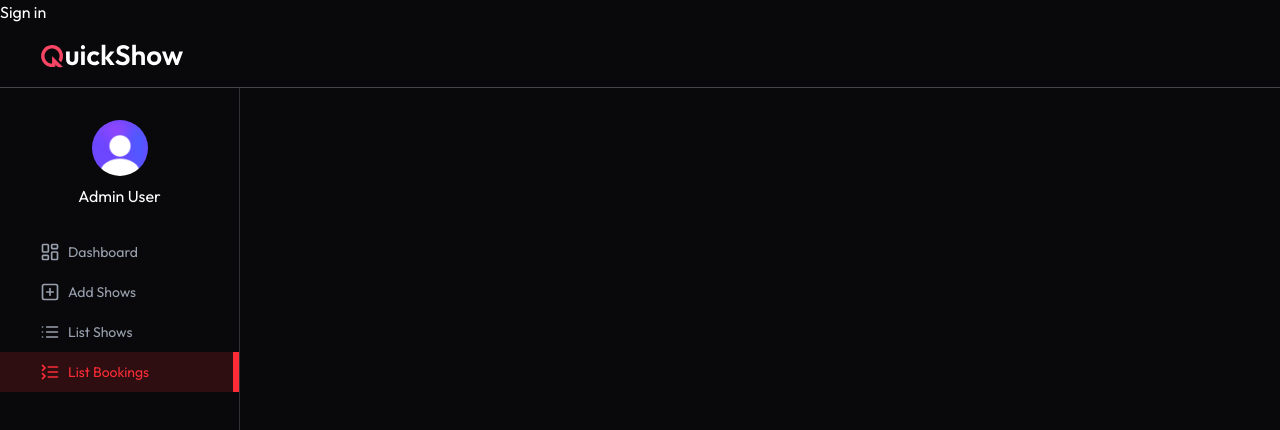
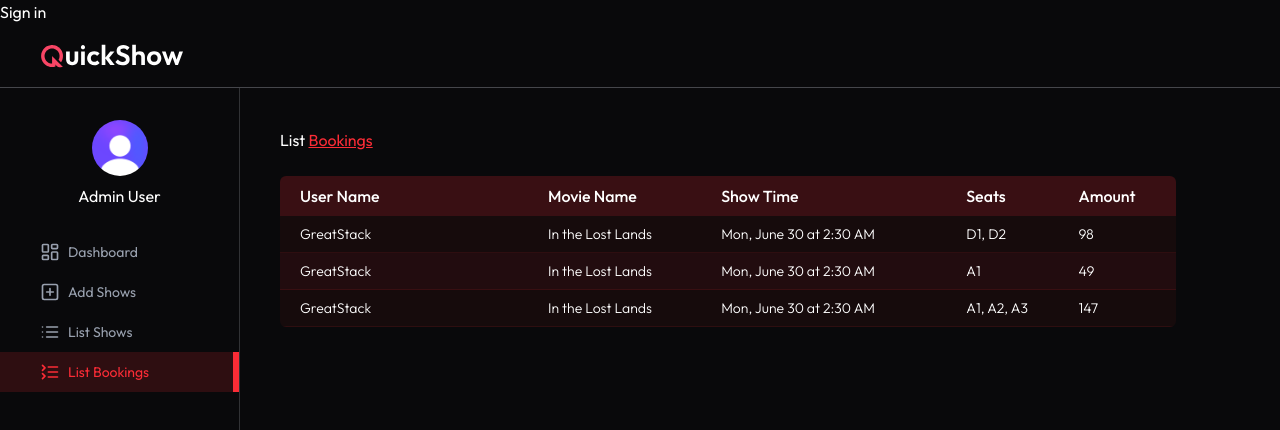
Before and after one commit to shraddha-sadavarte/bookmyshow, a React (Vite) app in the folder frontend/: page /admin/list-bookings in a window 1280 px wide. Shown: the top 430 px of the page. Built offline with nearby package versions, Linux system fonts and the light colour scheme; no server answers.

Commit message:
list bookingds page added

```diff
--- a/frontend/src/pages/admin/ListBookings.jsx
+++ b/frontend/src/pages/admin/ListBookings.jsx
@@ -1,11 +1,54 @@
-import React from 'react'
+import React, { useEffect, useState } from 'react'
+import { dummyBookingData } from '../../assets/assets'
+import Title from '../../components/admin/Title'
+import { dateFormat } from '../../lib/DateFormat'
 
 const ListBookings = () => {
-  return (
-    <div>
 
-    </div>
-  )
+  const currency = import.meta.env.VITE_CURRENCY
+
+    const [booking, setBooking] = useState([])
+    const [loading, setLoading] = useState(true)
+
+    const getAllBookings = async () => {
+      setBooking(dummyBookingData)
+      setLoading(false)
+    }
+
+    useEffect(() => {
+      getAllBookings();
+    }, [])
+
+  return !loading ?  (
+    <>
+      <Title text1="List" text2="Bookings" />
+      <div className='max-w-4xl mt-6 overflow-x-auto'>
+        <table className='w-full border-collapse rounded-md overflow-hidden text-nowrap'>
+          <thead>
+            <tr className='bg-red-500/20 text-left text-white'>
+                <th className='p-2 font-medium pl-5'>User Name</th>
+                <th className='p-2 font-medium'>Movie Name</th>
+                <th className='p-2 font-medium'>Show Time</th>
+                <th className='p-2 font-medium'>Seats</th>
+                <th className='p-2 font-medium'>Amount</th>
+            </tr>
+          </thead>
+
+            <tbody className='text-sm font-light'>
+              {booking.map((item, index) => (
+                <tr key={index} className='border-b border-red-500/10 bg-red-500/5 even:bg-red-500/10'>
+                  <td className='p-2 min-w-45 pl-5'>{item.user.name}</td>
+                  <td className='p-2'>{item.show.movie.title}</td>
+                  <td className='p-2'>{dateFormat(item.show.showDateTime)}</td>
+                  <td className='p-2'>{Object.keys(item.bookedSeats).map(seat => item.bookedSeats[seat]).join(", ")}</td>
+                  <td className='p-2'>{currency} {item.amount}</td>
+                </tr>
+              ))}
+            </tbody>
+        </table>
+      </div>
+    </>
+  ) : <p>Loading ....</p>
 }
 
 export default ListBookings
```
